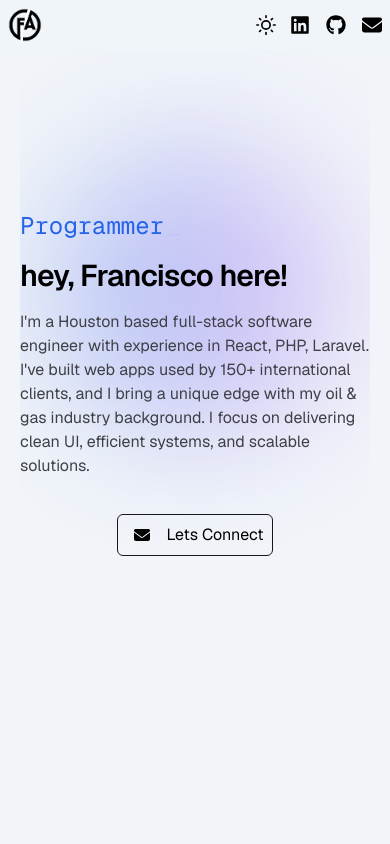
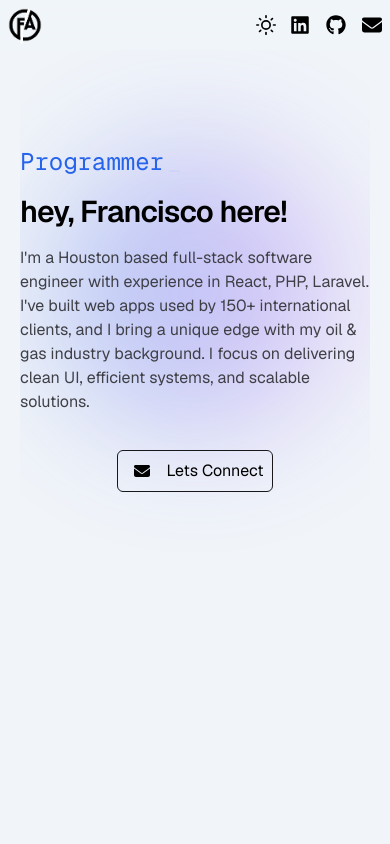
Before and after one commit to falvarado7/next-portfolio, a Next.js app: page / in a window 390 px wide. Shown: the top 844 px of the page. Built offline with nearby package versions, Linux system fonts and the light colour scheme.

Commit message:
fix: landscape mode UI

```diff
--- a/app/components/Intro.tsx
+++ b/app/components/Intro.tsx
@@ -4,7 +4,7 @@ import { FaEnvelope } from "react-icons/fa6";
 
 function Intro() {
     return (
-        <section id="intro" className="reveal h-screen flex-col pt-40 mx-5 space-y-4">
+        <section id="intro" className="reveal min-h-[100svh] pt-24 md:pt-40 mx-5 space-y-4">
 
             <div className="md:text-3xl text-2xl font-mono text-blue-600 dark:text-blue-500">
                 <Typewriter
```
